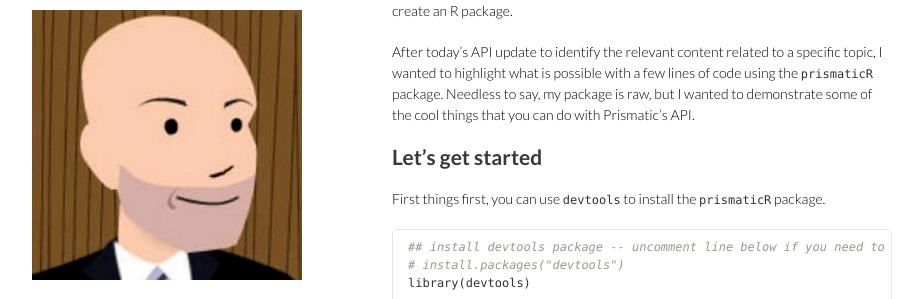
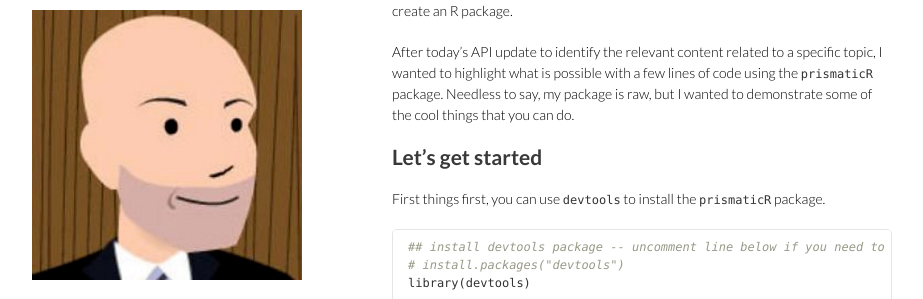
Before and after one commit to Btibert3/btibert3.github.io, a Jekyll site: the page built from _posts/2015-03-31-PrismaticR-Intro.md, in a window 1280 px wide and 900 px high. Shown: the part 182-481 px from the top of the window, without its empty margins (178-1101 px from the left). Built offline with Jekyll 4.4.1, drawn with Linux system fonts in a browser that asks for light colours; Markdown is read by kramdown in place of the engine named in the settings; comment, search, counter and statistics services are not loaded.

Commit message:
Update 2015-03-31-PrismaticR-Intro.md

```diff
--- a/_posts/2015-03-31-PrismaticR-Intro.md
+++ b/_posts/2015-03-31-PrismaticR-Intro.md
@@ -12,7 +12,7 @@
 
 The Prismatic Team has slowly been rolling out a very cool API.  You can read all about it [here](https://github.com/Prismatic/interest-graph).  At the same time, I have been using this as an opportunity to learn how to create an R package.
 
-After today's API update to identify the relevant content related to a specific topic, I wanted to highlight what is possible with a few lines of code using the `prismaticR` package.  Needless to say, my package is raw, but I wanted to demonstrate some of the cool things that you can do with Prismatic's API.
+After today's API update to identify the relevant content related to a specific topic, I wanted to highlight what is possible with a few lines of code using the `prismaticR` package.  Needless to say, my package is raw, but I wanted to demonstrate some of the cool things that you can do.
 
 ## Let's get started
 
```
